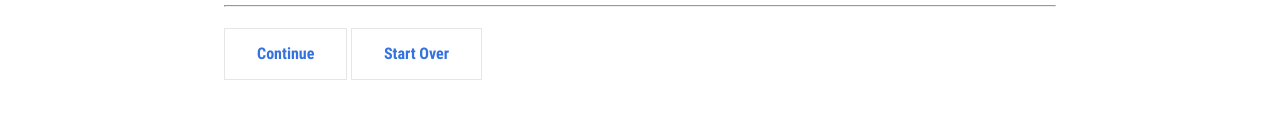
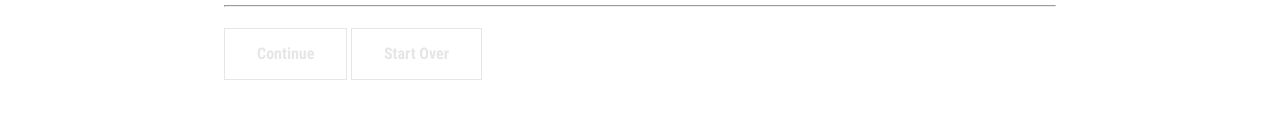
Before and after one commit to Trott/musicroutes-playlist-generator, a website: page www/index.html in a window 1280 px wide. Shown: the part 211-330 px from the top of the page. Drawn offline with Linux system fonts and the light colour scheme.

Commit message:
more disably

```diff
--- a/www/styles/main.css
+++ b/www/styles/main.css
@@ -157,7 +157,7 @@ button:hover {
 
 button[disabled] {
   background: #ffffff;
-  color: #3372df;
+  color: #e6e6e6;
   border: 1px solid #e6e6e6;
 }
 
```
